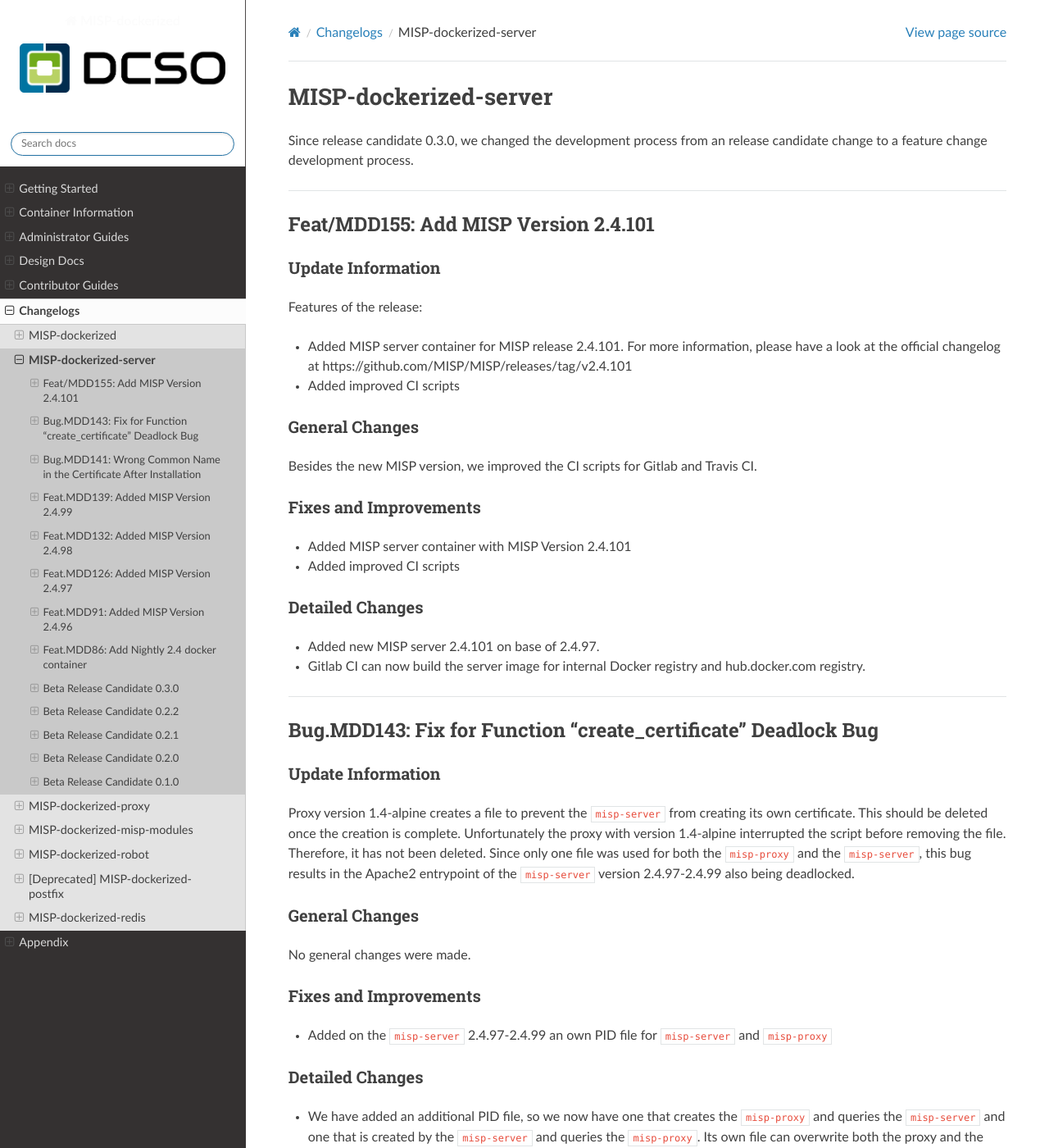
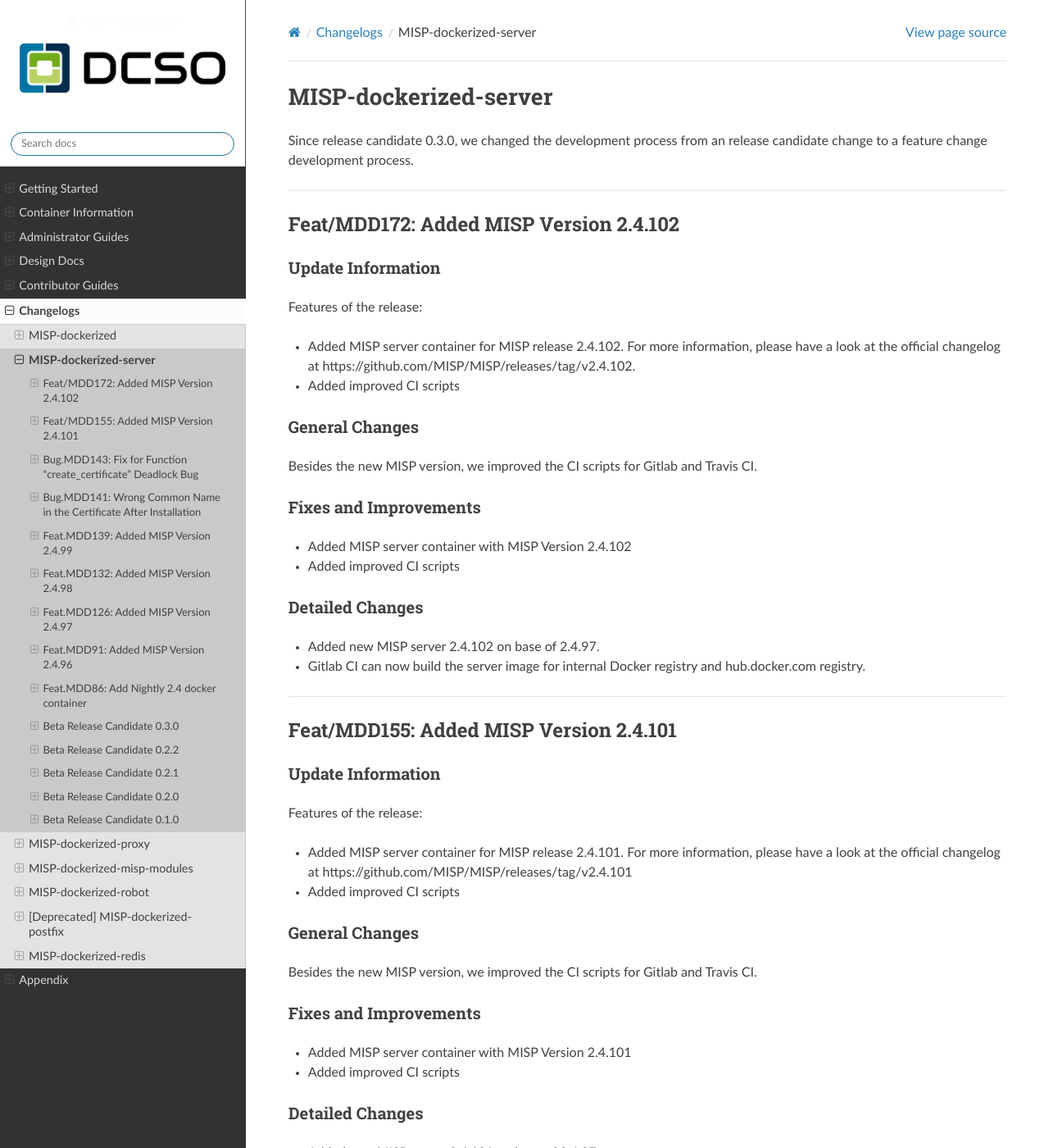
Before and after one commit to DCSO/MISP-dockerized-docs, a Sphinx documentation site: the page built from docs/changelogs/MISP-dockerized-server.md, in a window 1280 px wide and 1400 px high. Shown: the whole window at 82% size. Built offline with Sphinx 7.4.7 and the Read the Docs theme 2.0.0, drawn with Linux system fonts in a browser that asks for light colours; pages that are not in the unit, such as notebooks, are missing from menus.

Commit message:
Update server container information and changelog

```diff
--- a/docs/changelogs/MISP-dockerized-server.md
+++ b/docs/changelogs/MISP-dockerized-server.md
@@ -1,8 +1,26 @@
 # MISP-dockerized-server
 Since release candidate 0.3.0, we changed the development process from an release candidate change to a feature change development process.
 
+
+
 ---
-## Feat/MDD155: Add MISP Version 2.4.101
+## Feat/MDD172: Added MISP Version 2.4.102
+### Update Information
+Features of the release:
+- Added MISP server container for MISP release 2.4.102.
+  For more information, please have a look at the official changelog at https://github.com/MISP/MISP/releases/tag/v2.4.102.
+- Added improved CI scripts
+### General Changes
+Besides the new MISP version, we improved the CI scripts for Gitlab and Travis CI.
+### Fixes and Improvements
+- Added MISP server container with MISP Version 2.4.102
+- Added improved CI scripts
+### Detailed Changes
+- Added new MISP server 2.4.102 on base of 2.4.97.
+- Gitlab CI can now build the server image for internal Docker registry and hub.docker.com registry.
+
+---
+## Feat/MDD155: Added MISP Version 2.4.101
 ### Update Information
 Features of the release:
 - Added MISP server container for MISP release 2.4.101.
--- a/docs/container-information/MISP-dockerized-server.md
+++ b/docs/container-information/MISP-dockerized-server.md
@@ -4,17 +4,23 @@
 
 ### Supported Builds
 
-| Version                                                                                                | Release Date | Status    | Notes                             |
-| ------------------------------------------------------------------------------------------------------ | ------------ | --------- | --------------------------------- |
-| [`2.4.99-debian`](https://github.com/DCSO/MISP-dockerized-server/blob/master/2.4.99-debian/Dockerfile) | Dec'2018     | supported | Default version for release 1.0.x |
-
+| Version                                                                                                  | Release Date | Status    | Notes                             |
+| -------------------------------------------------------------------------------------------------------- | ------------ | --------- | --------------------------------- |
+| [`2.4.99-debian`](https://github.com/DCSO/MISP-dockerized-server/blob/master/2.4.99-debian/Dockerfile)   | Dec'2018     | supported | Default version for release 1.0.x |
+| [`2.4.103-debian`](https://github.com/DCSO/MISP-dockerized-server/blob/master/2.4.103-debian/Dockerfile) | Mar'2019     | supported | Default version for release 1.1.x |
+|                                                                                                          |
 ### Intermediate Builds
 
 | Version                                                                                                          | Release Date | Status      | Notes                                                                                                                                              |
 | ---------------------------------------------------------------------------------------------------------------- | ------------ | ----------- | -------------------------------------------------------------------------------------------------------------------------------------------------- |
 |                                                                                                                  |
 | [`2.4.100-debian`](https://github.com/DCSO/MISP-dockerized-server/blob/master/2.4.100-debian/Dockerfile)         | Jan'2019     | unsupported |                                                                                                                                                    |
-| [`2.4.101-debian`](https://github.com/DCSO/MISP-dockerized-server/blob/master/2.4.101-debian/Dockerfile)         | Jan'2019     | unsupported |                                                                                                                                                    |
+| [`2.4.101-debian`](https://github.com/DCSO/MISP-dockerized-server/blob/master/2.4.101-debian/Dockerfile)         | Jan'2019     | unsupported |
+|                                                                                                                  |
+| [`2.4.102-debian`](https://github.com/DCSO/MISP-dockerized-server/blob/master/2.4.102-debian/Dockerfile)         | Mar'2019     | unsupported |
+|                                                                                                                  |
+| [`2.4.103-debian`](https://github.com/DCSO/MISP-dockerized-server/blob/master/2.4.103-debian/Dockerfile)         | Mar'2019     | unsupported |
+|                                                                                                                  |
 | [`2.4.nightly-ubuntu`](https://github.com/DCSO/MISP-dockerized-server/blob/master/2.4.nightly-ubuntu/Dockerfile) | Oct'2018     | unsupported | The nightly version is a build based on the latest development version of MISP-dockerized. This build is experimental and therefore not supported. |
 
 
```
